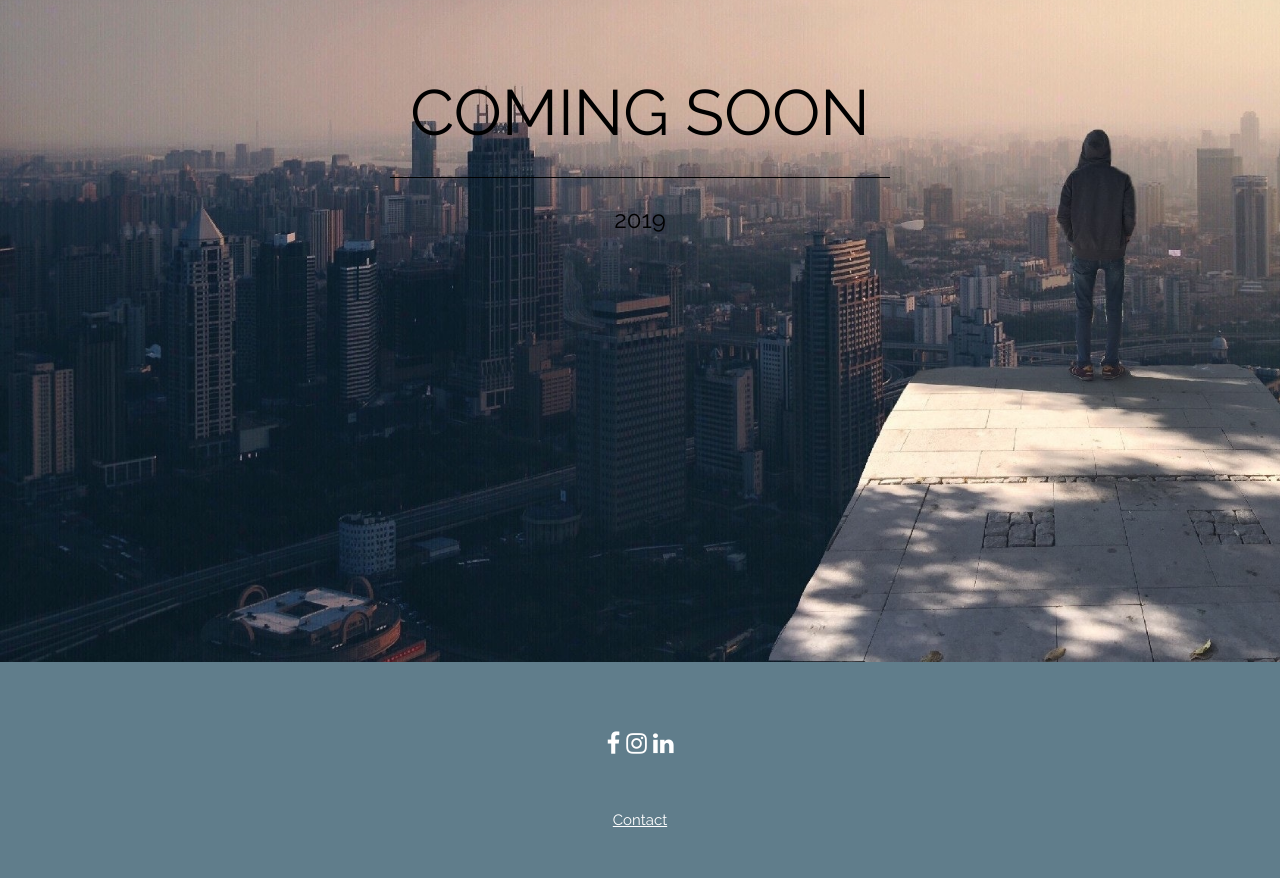
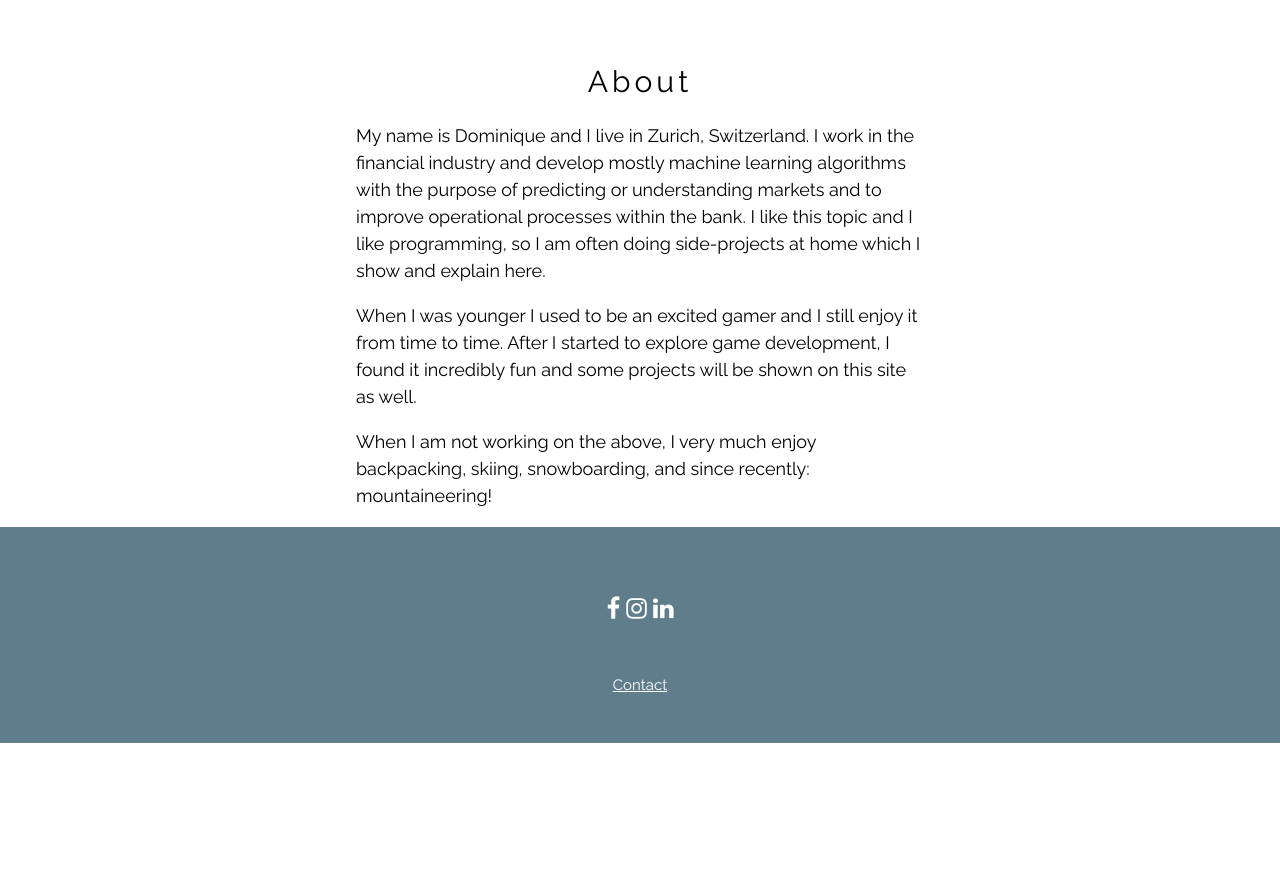
Before and after one commit to Doometnick/FlaskSite, a Flask app: page /about in a window 1280 px wide. Shown: the part 374-1252 px from the top of the page. After the commit the page ends 1117 px from the top, so only its background shows below. Run offline with Flask 2, Linux system fonts and the light colour scheme.

Commit message:
Finished first draft of About section; removed unused images; added Miscellaneous section

```diff
--- a/main.py
+++ b/main.py
@@ -21,6 +21,10 @@ def ml():
 def games():
     return render_template("games.html")
 
+@app.route("/misc")
+def misc():
+    return render_template("misc.html")
+
 
 if __name__ == "__main__":
     app.run(debug=True)
--- a/static/main.css
+++ b/static/main.css
@@ -13,43 +13,42 @@ body,h1,h2,h3,h4,h5,h6 {
 .material-icons {
     font-size: 200px
 }
-s
-.bigimg {
-    background-repeat: no-repeat;
-    background-size: cover;
-    background-image: url("cosmos.jpg");
-    min-height: 90%;
-    background-attachment: fixed;
-}
 
 .bigimg_coming_soon {
     background-repeat: no-repeat;
-    background-image: url("alone.jpg");
+    background-image: url("../img/alone.jpg");
     min-height: 90%;
     max-height: 100%;
     background-size: cover;
 }
 
+.bigimg_home {
+    background-repeat: no-repeat;
+    background-size: cover;
+    background-image: url("../img/cosmos.jpg");
+    min-height: 90%;
+    background-attachment: fixed;
+}
+
 .bigimg_coming_soon_ml {
     background-repeat: no-repeat;
-    background-image: url("citylights.jpg");
-    min-height: 0%;
-    max-height: 100%;
-    background-size: cover;
-}
-/* https://images.pexels.com/photos/327064/pexels-photo-327064.jpeg */
-.bigimg_coming_soon_games {
-    background-repeat: no-repeat;
-    background-image: url("joystick.jpg");
+    background-image: url("../img/citylights.jpg");
     min-height: 0%;
     max-height: 100%;
     background-size: cover;
 }
 
-/* https://images.pexels.com/photos/157039/pexels-photo-157039.jpeg */
-/* 'https://cdn.pixabay.com/photo/2015/09/02/12/30/foot-bridge-918476_960_720.jpg' */
+.bigimg_coming_soon_games {
+    background-repeat: no-repeat;
+    background-image: url("../img/joystick.jpg");
+    min-height: 0%;
+    max-height: 100%;
+    background-size: cover;
+}
 
-/* https://images.pexels.com/photos/220444/pexels-photo-220444.jpeg */
-
-/* https://images.pexels.com/photos/48799/drill-milling-milling-machine-drilling-48799.jpeg */
-/* https://images.pexels.com/photos/194511/pexels-photo-194511.jpeg */
+.about_profile_pic {
+    background-repeat: no-repeat;
+    background-size: auto;
+    background-image: url("../img/profile.jpg");
+    min-height: 90%;
+}
--- a/templates/about.html
+++ b/templates/about.html
@@ -1,13 +1,29 @@
 {% extends "layout.html" %}
 {% block content %}
 
-<!-- Header -->
-<header class="bigimg_coming_soon w3-container w3-grey w3-center w3-text-black w3-animate-opacity" style="padding:400px 16px">
-    <h1 class="w3-margin w3-jumbo">COMING SOON</h1>
-    <hr class="w3-border-black" style="margin:auto;width:40%">
-    <p class="w3-xlarge">2019</p>
-</header>
 
+<!-- Profile Picture -->
+<section class="w3-container w3-center w3-content" style="padding:50px 16px; max-width:600px">
+    <img src="https://i.ibb.co/MpZpjSW/profile.jpg" alt="profile image">
+</section>
+
+<!-- About Text -->
+<section class="w3-container w3-center w3-content" style="padding:0px 16px; max-width:600px">
+    <h2 class="w3-wide">About</h2>
+    <p class="w3-large" style="text-align: left">
+        My name is Dominique and I live in Zurich, Switzerland. I work in the financial industry and develop mostly machine learning algorithms with the
+        purpose of predicting or understanding markets and to improve operational processes within the bank. I like this topic and I like programming,
+        so I am often doing side-projects at home which I show and explain here.
+    </p>
+    <p class="w3-large" style="text-align: left">
+        When I was younger I used to be an excited gamer and I still enjoy it from time to time. After I started to explore game development, I found it incredibly fun
+        and some projects will be shown on this site as well.
+    </p>
+
+    <p class="w3-large" style="text-align: left">
+        When I am not working on the above, I very much enjoy backpacking, skiing, snowboarding, and since recently: mountaineering!
+    </p>
+</section>
 
 
 {% endblock %}
--- a/templates/layout.html
+++ b/templates/layout.html
@@ -12,8 +12,7 @@
     <!-- <link rel='stylesheet' href='https://use.fontawesome.com/releases/v5.4.2/css/all.css'> -->
     <link rel="stylesheet" href="https://cdnjs.cloudflare.com/ajax/libs/font-awesome/4.7.0/css/font-awesome.min.css">
 
-    <link rel="stylesheet" href="https://fonts.googleapis.com/icon?family=Material+Icons">
-    <!-- <link rel="stylesheet" type="text/css" media="screen" href="/static/msain.css" /> -->
+    <link rel="stylesheet" href="https://fonts.googleapis.com/icon?family=Material+Icons">s
     <link rel="stylesheet" type="text/css" href="{{ url_for('static', filename='main.css') }}">
     <script src="main.js"></script>
 </head>
@@ -26,6 +25,7 @@
             <a href="/home" class="myclass w3-bar-item w3-button w3-padding-large w3-medium w3-hover-dark-grey w3-wide">Home</a>
             <a href="/ml" class="w3-bar-item w3-button w3-padding-large w3-medium w3-hover-dark-grey w3-wide">Machine Learning</a>
             <a href="/games" class="w3-bar-item w3-button w3-padding-large w3-medium w3-hover-dark-grey w3-wide">Games</a>
+            <a href="/misc" class="w3-bar-item w3-button w3-padding-large w3-medium w3-hover-dark-grey w3-wide">Miscellaneous</a>
             <a href="/about" class="w3-bar-item w3-button w3-padding-large w3-medium w3-hover-dark-grey w3-wide">About</a>
         </div>
     </div>
@@ -35,6 +35,7 @@
         <a href="/home" class="w3-bar-item w3-button w3-padding-large">Home</a>
         <a href="/ml" class="w3-bar-item w3-button w3-padding-large">Machine Learning</a>
         <a href="/games" class="w3-bar-item w3-button w3-padding-large">Games</a>
+        <a href="/misc" class="w3-bar-item w3-button w3-padding-large">Miscellaneous</a>
         <a href="/about" class="w3-bar-item w3-button w3-padding-large">About</a>
         </div>
     </div>
```
Also changed, not shown: templates/home.html (+3 -4 lines), templates/misc.html (added, +13 -0 lines), citylights.jpg (added), img/cosmos.jpg (renamed from static/cosmos.jpg), img/profile.jpg (added), img/profile.png (added), profile.png (added).
